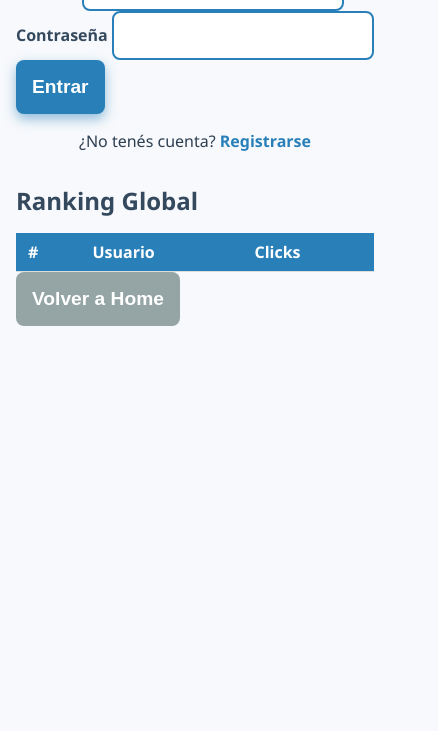
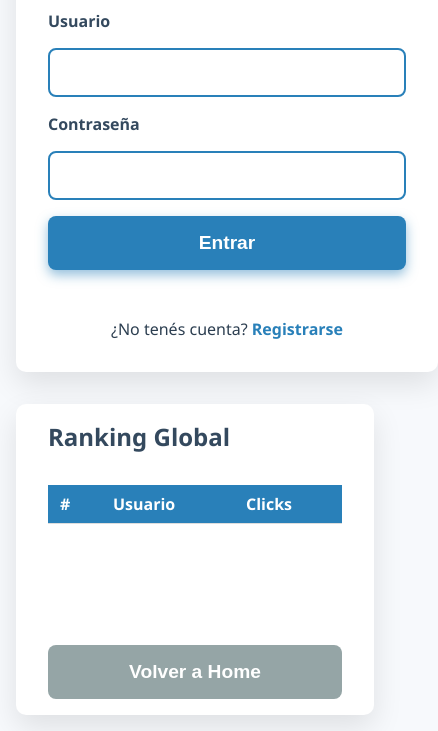
Before and after one commit to ezequielchaves1392/multiplayer-ranking, a website: page public/login/login.html in a window 390 px wide. Shown: the part 113-844 px from the top of the page, 438 px wide, since content can reach past the window. Drawn offline with nearby package versions, Linux system fonts and the light colour scheme; no server answers.

Commit message:
Visual fixes

```diff
--- a/public/login/login.css
+++ b/public/login/login.css
@@ -16,41 +16,24 @@ main {
   box-sizing: border-box;
 }
 
-.card {
+form {
   background: white;
+  padding: 2rem;
   border-radius: 10px;
   box-shadow: 0 12px 30px rgba(0, 0, 0, 0.1);
+  width: 320px;
   display: flex;
   flex-direction: column;
   gap: 1rem;
 }
 
-form.card {
-  padding: 2rem;
-  width: 320px;
-}
-
-aside.card {
-  flex: 1;
-  max-width: 400px;
-  padding: 1rem 2rem;
-  overflow-y: auto;
-}
-
-h2, h3 {
+h2 {
   margin: 0 0 1rem 0;
   font-weight: 700;
+  font-size: 2rem;
+  text-align: center;
   color: #34495e;
   user-select: none;
-}
-
-h2 {
-  font-size: 2rem;
-  text-align: center;
-}
-
-h3 {
-  font-size: 1.5rem;
 }
 
 label {
@@ -94,17 +77,6 @@ button:hover {
   box-shadow: 0 6px 15px rgba(26, 188, 156, 0.7);
 }
 
-button.back-btn {
-  margin-top: auto;
-  background-color: #95a5a6;
-  box-shadow: none;
-  font-weight: 600;
-}
-
-button.back-btn:hover {
-  background-color: #7f8c8d;
-}
-
 .link {
   margin-top: 1rem;
   text-align: center;
@@ -121,8 +93,8 @@ button.back-btn:hover {
   text-decoration: underline;
 }
 
-.error-msg,
-.success-msg {
+.error-msg {
+  color: #e74c3c;
   font-weight: 700;
   text-align: center;
   margin-top: -0.5rem;
@@ -130,12 +102,34 @@ button.back-btn:hover {
   user-select: none;
 }
 
-.error-msg {
-  color: #e74c3c;
+.success-msg {
+  color: green;
+  font-weight: 700;
+  text-align: center;
+  margin-top: -0.5rem;
+  margin-bottom: 1rem;
+  user-select: none;
 }
 
-.success-msg {
-  color: green;
+aside {
+  background: white;
+  border-radius: 10px;
+  box-shadow: 0 12px 30px rgba(0, 0, 0, 0.1);
+  flex: 1;
+  max-width: 400px;
+  padding: 1rem 2rem;
+  display: flex;
+  flex-direction: column;
+  gap: 1rem;
+  overflow-y: auto;
+}
+
+aside h3 {
+  margin: 0 0 1rem 0;
+  font-weight: 700;
+  font-size: 1.5rem;
+  color: #34495e;
+  user-select: none;
 }
 
 table {
@@ -157,18 +151,29 @@ th {
   top: 0;
 }
 
+button.back-btn {
+  margin-top: auto;
+  background-color: #95a5a6;
+  box-shadow: none;
+  font-weight: 600;
+}
+
+button.back-btn:hover {
+  background-color: #7f8c8d;
+}
+
 @media (max-width: 700px) {
   main {
     flex-direction: column;
     padding: 1rem;
   }
 
-  aside.card {
+  aside {
     max-width: 100%;
     height: 250px;
   }
 
-  form.card {
+  form {
     width: 100%;
   }
 }
--- a/public/style.css
+++ b/public/style.css
@@ -1,131 +1,204 @@
-/* Reset básico */
-* {
-  box-sizing: border-box;
+body {
+  font-family: 'Segoe UI', Tahoma, Geneva, Verdana, sans-serif;
   margin: 0;
   padding: 0;
-  font-family: 'Segoe UI', Tahoma, Geneva, Verdana, sans-serif;
-  background-color: #f7f9fc;
+  background: #f7f9fc;
+  display: flex;
+  height: 100vh;
   color: #2c3e50;
+  flex-direction: column;
+}
+
+main {
+  display: flex;
+  flex: 1;
+  padding: 2rem;
+  gap: 2rem;
+  box-sizing: border-box;
+}
+
+.card {
+  background: white;
+  border-radius: 10px;
+  box-shadow: 0 12px 30px rgba(0, 0, 0, 0.1);
+  display: flex;
+  flex-direction: column;
+  gap: 1rem;
+}
+
+form.card {
+  padding: 2rem;
+  width: 320px;
+}
+
+aside.card {
+  flex: 1;
+  max-width: 400px;
+  padding: 1rem 2rem;
+  overflow-y: auto;
+}
+
+h2, h3 {
+  margin: 0 0 1rem 0;
+  font-weight: 700;
+  color: #34495e;
   user-select: none;
 }
 
-body, html {
-  height: 100%;
-  width: 100%;
-  background: #f7f9fc;
-}
-
-.container.game-container {
-  display: flex;
-  height: 100vh;
-  max-width: 960px;
-  margin: 2rem auto;
-  background: white;
-  border-radius: 12px;
-  box-shadow: 0 12px 24px rgba(0,0,0,0.1);
-  overflow: hidden;
-}
-
-/* Sección Ranking */
-.ranking-section {
-  background: linear-gradient(135deg, #5dade2, #2980b9);
-  color: white;
-  width: 280px;
-  padding: 2rem 1.8rem;
-  display: flex;
-  flex-direction: column;
-  border-right: 4px solid #1b4f72;
-}
-
-.ranking-section h2 {
-  font-size: 1.8rem;
-  margin-bottom: 1.8rem;
-  font-weight: 700;
-  text-align: center;
-  letter-spacing: 1.2px;
-}
-
-#ranking {
-  flex-grow: 1;
-  overflow-y: auto;
-  list-style: none;
-  padding-right: 0.5rem;
-}
-
-#ranking li {
-  padding: 0.7rem 0.8rem;
-  margin-bottom: 0.35rem;
-  background: rgba(255,255,255,0.15);
-  border-radius: 6px;
-  font-weight: 600;
-  font-size: 1.1rem;
-  transition: background-color 0.3s ease;
-}
-
-#ranking li:hover {
-  background: rgba(255,255,255,0.3);
-}
-
-/* Sección Clicker */
-.click-section {
-  flex-grow: 1;
-  display: flex;
-  flex-direction: column;
-  justify-content: center;
-  align-items: center;
-  padding: 3rem 2rem;
+h2 {
+  font-size: 2rem;
   text-align: center;
 }
 
-.click-section h2 {
-  font-size: 2rem;
-  margin-bottom: 2rem;
-  font-weight: 700;
+h3 {
+  font-size: 1.5rem;
+}
+
+label {
+  font-weight: 600;
+  font-size: 1rem;
   color: #34495e;
 }
 
-.btn.clicker {
-  background-color: #3498db;
+input[type="text"],
+input[type="password"] {
+  padding: 0.75rem 1rem;
+  font-size: 1.1rem;
+  border: 2px solid #2980b9;
+  border-radius: 8px;
+  outline-offset: 2px;
+  transition: border-color 0.3s ease;
+  width: 100%;
+  box-sizing: border-box;
+}
+
+input[type="text"]:focus,
+input[type="password"]:focus {
+  border-color: #1abc9c;
+  outline: none;
+}
+
+button {
+  padding: 1rem;
+  font-size: 1.2rem;
+  font-weight: 700;
+  background-color: #2980b9;
   color: white;
   border: none;
-  padding: 1.2rem 2.8rem;
-  font-size: 1.6rem;
-  border-radius: 10px;
+  border-radius: 8px;
   cursor: pointer;
+  box-shadow: 0 5px 12px rgba(41, 128, 185, 0.5);
   transition: background-color 0.3s ease;
-  font-weight: 700;
-  margin-bottom: 2rem;
-  box-shadow: 0 5px 10px rgba(52, 152, 219, 0.4);
-  width: 220px;
+  user-select: none;
+  width: 100%;
 }
 
-.btn.clicker:hover {
-  background-color: #2980b9;
-  box-shadow: 0 6px 12px rgba(41, 128, 185, 0.6);
+button:hover {
+  background-color: #1abc9c;
+  box-shadow: 0 6px 15px rgba(26, 188, 156, 0.7);
 }
 
-p {
-  font-size: 1.4rem;
-  margin-bottom: 3rem;
+button.back-btn {
+  margin-top: auto;
+  background-color: #95a5a6;
+  box-shadow: none;
   font-weight: 600;
-  color: #2c3e50;
 }
 
-/* Botón salir */
-.btn.logout {
-  background-color: #e74c3c;
-  padding: 0.9rem 2rem;
-  font-size: 1.1rem;
-  border-radius: 8px;
-  cursor: pointer;
-  color: white;
-  border: none;
-  transition: background-color 0.3s ease;
-  box-shadow: 0 4px 8px rgba(231, 76, 60, 0.5);
-  width: 160px;
+button.back-btn:hover {
+  background-color: #7f8c8d;
 }
 
-.btn.logout:hover {
-  background-color: #c0392b;
-  box-shadow: 0 6px 12px rgba(192, 57, 43, 0.7);
+.link {
+  margin-top: 1rem;
+  text-align: center;
+  font-size: 1rem;
 }
+
+.link a {
+  color: #2980b9;
+  text-decoration: none;
+  font-weight: 600;
+}
+
+.link a:hover {
+  text-decoration: underline;
+}
+
+.error-msg,
+.success-msg {
+  font-weight: 700;
+  text-align: center;
+  margin-top: -0.5rem;
+  margin-bottom: 1rem;
+  user-select: none;
+}
+
+.error-msg {
+  color: #e74c3c;
+}
+
+.success-msg {
+  color: green;
+}
+
+table {
+  width: 100%;
+  border-collapse: collapse;
+}
+
+th, td {
+  padding: 0.5rem 0.75rem;
+  text-align: left;
+  border-bottom: 1px solid #ddd;
+  user-select: none;
+  font-size: 0.95rem;
+}
+
+th {
+  background-color: #2980b9;
+  color: white;
+  position: sticky;
+  top: 0;
+}
+
+/* RESPONSIVE PARA CELULARES */
+@media (max-width: 700px) {
+  body {
+    height: auto;
+  }
+
+  main {
+    flex-direction: column;
+    padding: 1rem;
+    gap: 1rem;
+  }
+
+  form.card, aside.card {
+    width: 100%;
+    max-width: 100%;
+    padding: 1rem;
+  }
+
+  h2 {
+    font-size: 1.5rem;
+  }
+
+  h3 {
+    font-size: 1.2rem;
+  }
+
+  input[type="text"],
+  input[type="password"],
+  button {
+    font-size: 1rem;
+  }
+
+  table th, table td {
+    font-size: 0.9rem;
+  }
+
+  aside.card {
+    max-height: 300px;
+  }
+}
```
